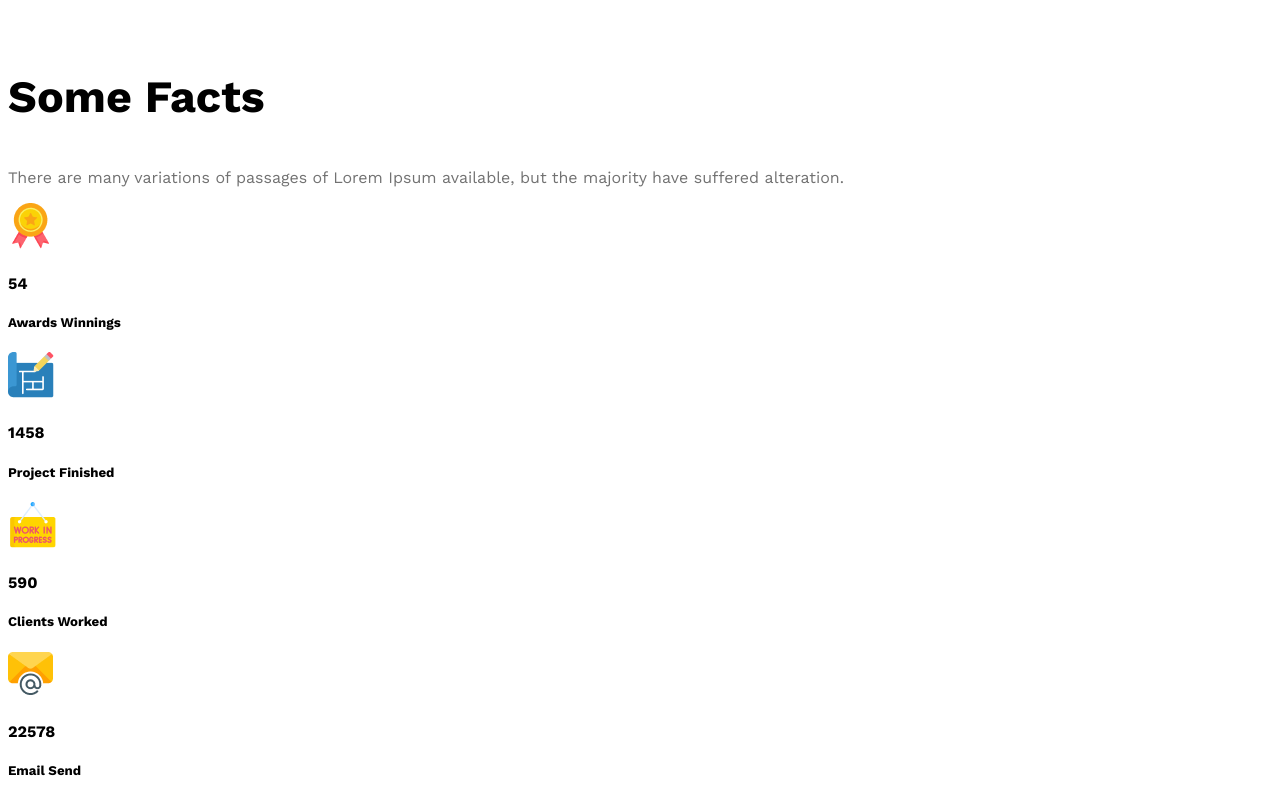
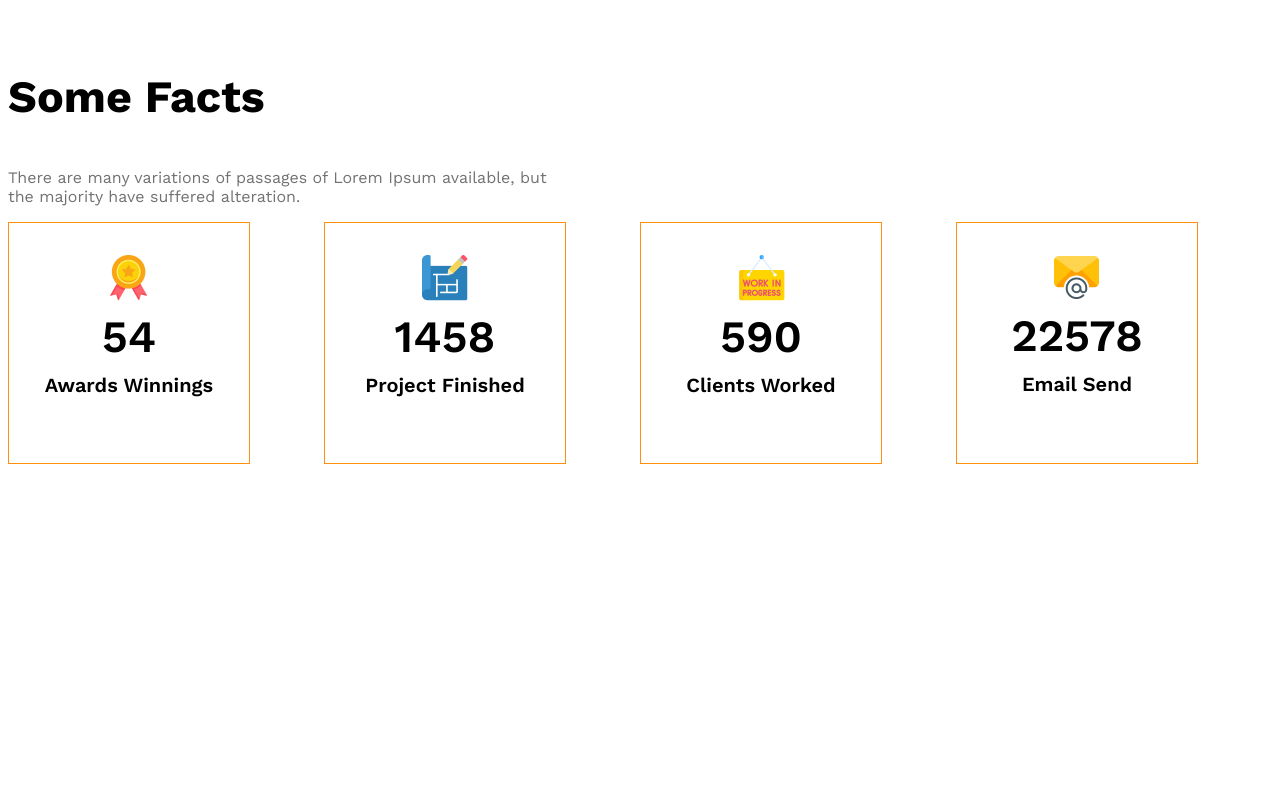
Before and after one commit to theSayedAyon/g3-architects-website, a plain HTML site: page index.html in a window 1280 px wide. Shown: the part 2048-2848 px from the top of the page. After the commit the page ends 2520 px from the top, so only its background shows below. Drawn offline with nearby package versions, Linux system fonts and the light colour scheme.

Commit message:
v6 work done

```diff
--- a/index.html
+++ b/index.html
@@ -48,28 +48,36 @@
         <!-- features will enjoy -->
          <section>
             <h3 class="section-title">Some Facts</h3>
-            <p class="text-light-gray">There are many variations of passages of Lorem Ipsum available, but the majority have suffered alteration.</p>
+            <p class="text-light-gray fact-description">There are many variations of passages of Lorem Ipsum available, but the majority have suffered alteration.</p>
 
             <div class="facts-container">
-                <div class="fact">
+                <div class="fact-card display-flex">
+                    <div>
                         <img src="images/icons/ribon.png" alt="" class="fact-icon">
                         <h4 class="fact-number">54</h4>
                         <h5 class="fact-name">Awards Winnings</h5>
                     </div>
-                <div class="fact">
+                </div>
+                <div class="fact-card display-flex">
+                    <div>
                         <img src="images/icons/projects.png" alt="" class="fact-icon">
                         <h4 class="fact-number">1458</h4>
                         <h5 class="fact-name">Project Finished</h5>
                     </div>
-                <div class="fact">
+                </div>
+                <div class="fact-card display-flex">
+                    <div>
                         <img src="images/icons/customers.png" alt="" class="fact-icon">
                         <h4 class="fact-number">590</h4>
                         <h5 class="fact-name">Clients Worked</h5>
                     </div>
-                <div class="fact">
+                </div>
+                <div class="fact-card display-flex">
+                    <div>
                         <img src="images/icons/email.png" alt="" class="fact-icon">
                         <h4 class="fact-number">22578</h4>
                         <h5 class="fact-name">Email Send</h5>
+                    </div>
                 </div>
             </div>
          </section>
--- a/styles/architect.css
+++ b/styles/architect.css
@@ -143,6 +143,40 @@ main > section {
     }
 }
 
+/* some facts related styles */
+
+.fact-description {
+    max-width: 540px;
+}
+
+.facts-container {
+    display: grid;
+    grid-template-columns: repeat(4, 1fr);
+
+}
+
+.fact-card {
+    border: 1px solid #FF900E;
+    width: 240px;
+    height: 240px;
+    text-align: center;
+    justify-content: center;
+    align-items: center;
+}
+
+.fact-number {
+    font-size: 2.8rem;
+    font-weight: 600;
+    margin-top: 5px;
+    margin-bottom: 10px;
+}
+
+.fact-name{
+    font-size: 1.25rem;
+    font-weight: 600;
+    margin-top: 10px;
+}
+
 /* medium size devices */
 
 @media screen and (min-width: 577px) and (max-width: 992px) {
```
Lines whose indentation alone changed are shown as unchanged.
